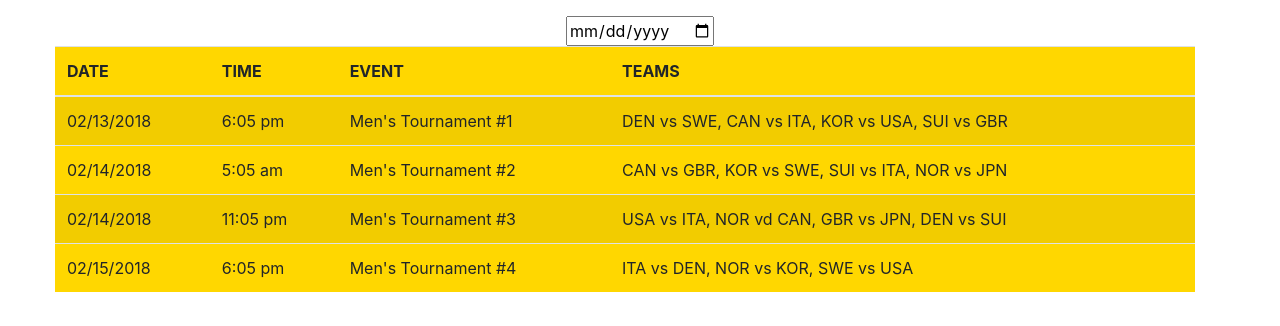
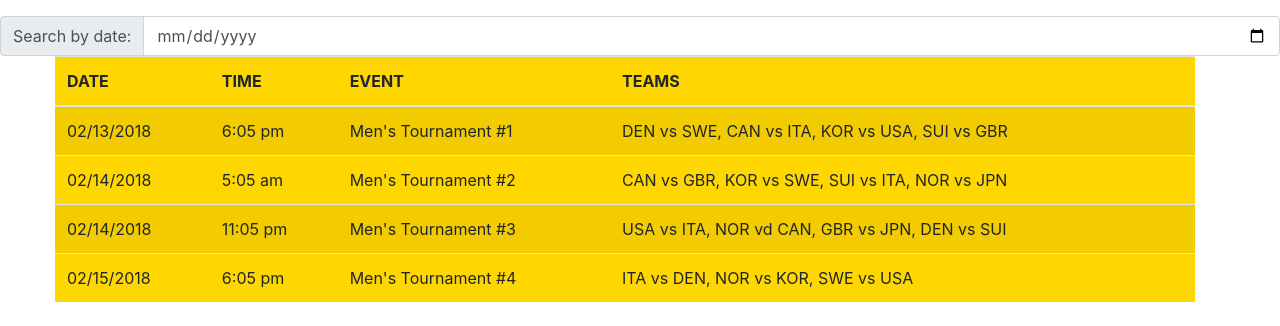
Before and after one commit to derazmus/OlympicTV2018, a plain HTML site: page mensCurling.html in a window 1280 px wide. Shown: the part 474-800 px from the top of the page. Drawn offline with nearby package versions, Linux system fonts and the light colour scheme.

Commit message:
search box mens

```diff
--- a/mensCurling.html
+++ b/mensCurling.html
@@ -5,10 +5,13 @@
 	<meta charset="utf-8">
 	<meta name="viewport" content="width=device-width, initial-scale=1, shrink-to-fit=no">
 	<title>Olympic TV 2018</title>
-  <link rel="shortcut icon" type="image/jpg" href="logo.jpg"/>
+    <link rel="shortcut icon" type="image/jpg" href="logo.jpg"/>
+  	<!--css-->
 	<link rel="stylesheet" type="text/css" href="style.css">
 	<!--bootstrap-->
 	<link rel="stylesheet" href="https://maxcdn.bootstrapcdn.com/bootstrap/4.0.0/css/bootstrap.min.css" integrity="sha384-Gn5384xqQ1aoWXA+058RXPxPg6fy4IWvTNh0E263XmFcJlSAwiGgFAW/dAiS6JXm" crossorigin="anonymous">
+	<!-- Javascript -->
+  	<script src="https://code.jquery.com/jquery-3.2.1.min.js"></script>
 </head>
 
 <div class="jumbotron" id = "men">
@@ -42,9 +45,14 @@
 <br>
 <h1 id = "title"> Mens Curling </h1>
 <br>
-<div class = "row justify-content-md-center">
-<input type="date" id="myInput" onkeyup="myFunction()" placeholder="Search for date..">
+
+<div class="input-group justify-content-md-center">
+  <div class="input-group-prepend">
+    <span class="input-group-text" id="basic-addon1">Search by date:</span>
+  </div>
+  <input type="date" id="input" onkeyup ="myFunction()" class="form-control" placeholder="Username" aria-label="Username" aria-describedby="basic-addon1">
 </div>
+
 
 <div class = "container">
 <div class = "row justify-content-md-center">
@@ -98,7 +106,7 @@
 function myFunction() {
   // Declare variables
   var input, filter, table, tr, td, i;
-  input = document.getElementById("myInput");
+  input = document.getElementById("input");
   filter = input.value.toUpperCase();
   table = document.getElementById("men");
   tr = table.getElementsByTagName("tr");
```
